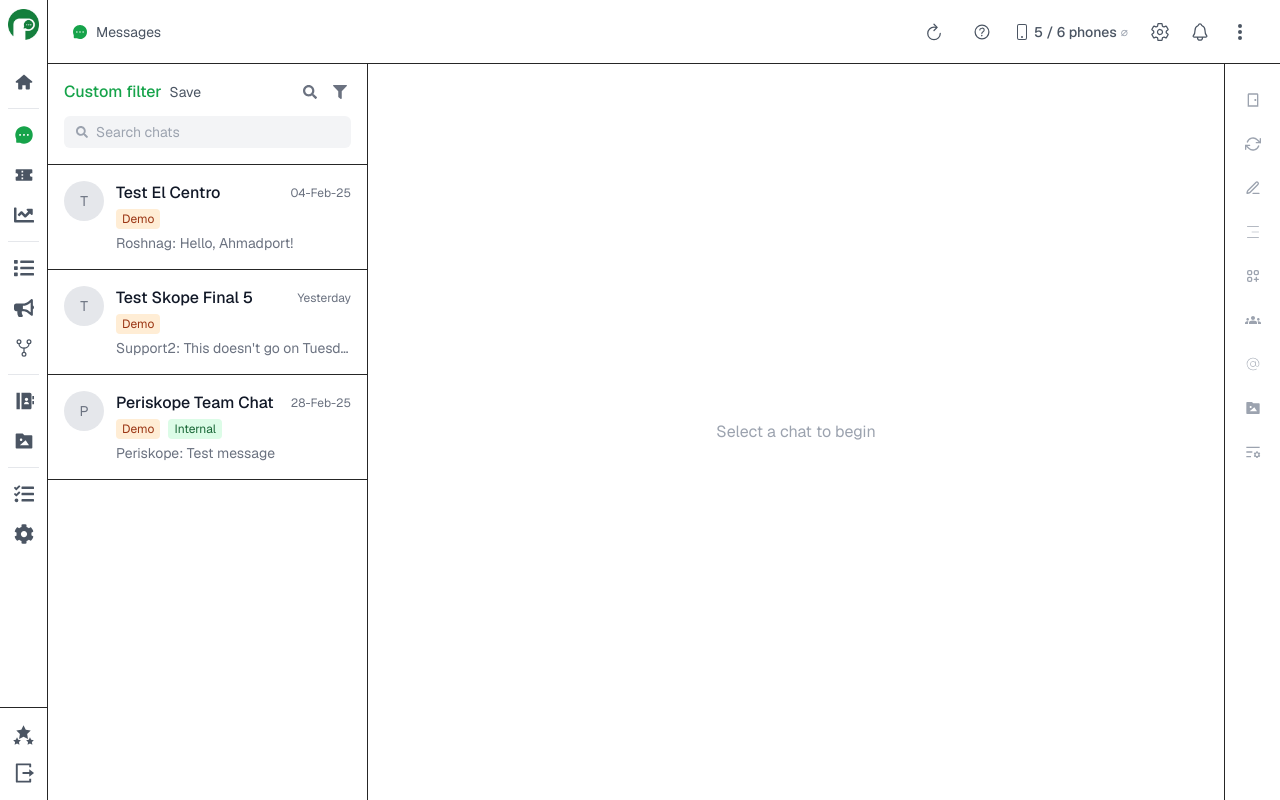
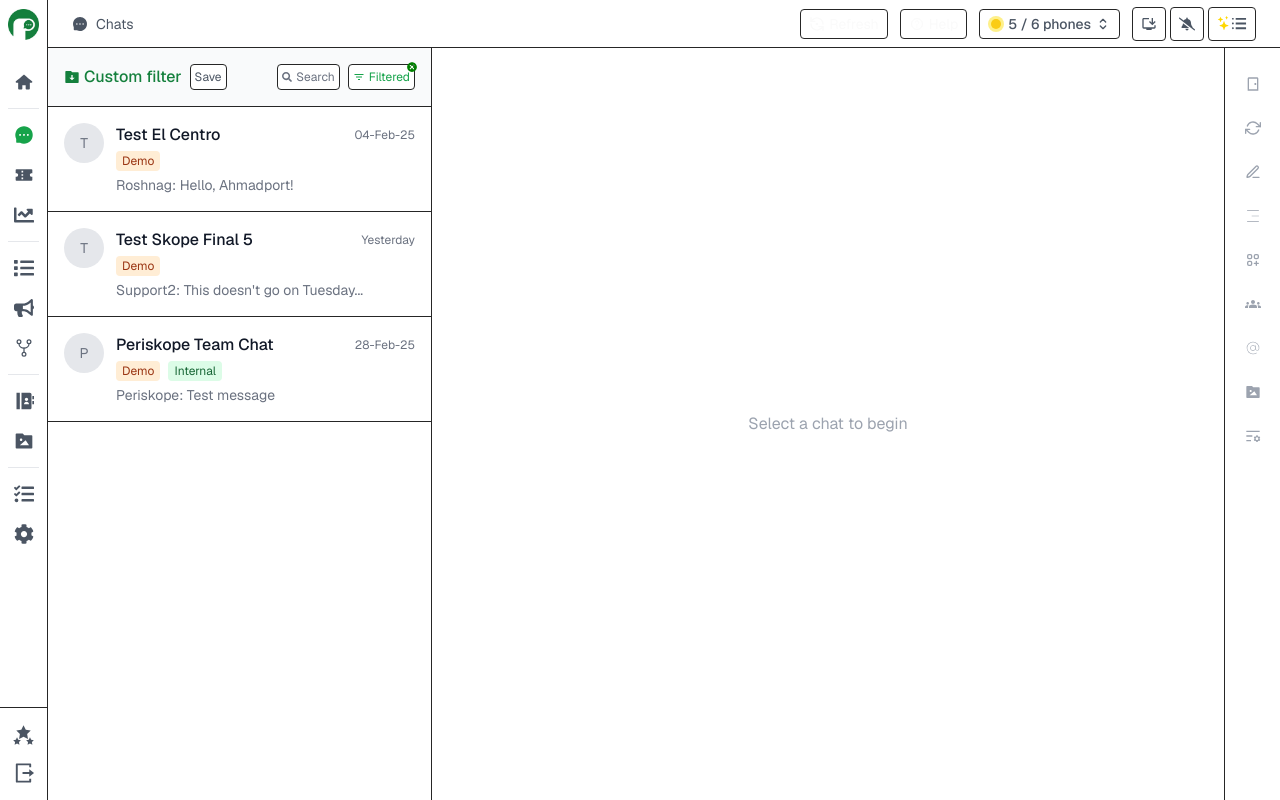
Before and after one commit to Jonaxx8/periskope-assignment, a Next.js app: page /chat in a window 1280 px wide. Built offline with nearby package versions, Linux system fonts and the light colour scheme.

Commit message:
worked on sidebar and toolbar ui

```diff
--- a/app/actions.ts
+++ b/app/actions.ts
@@ -57,7 +57,7 @@ export const signInAction = async (formData: FormData) => {
     return encodedRedirect("error", "/sign-in", error.message);
   }
 
-  return redirect("/protected");
+  return redirect("/chat");
 };
 
 export const forgotPasswordAction = async (formData: FormData) => {
--- a/app/chat/page.tsx
+++ b/app/chat/page.tsx
@@ -36,7 +36,7 @@ const mockChats: Chat[] = [
 export default function ChatPage() {
   const [chats, setChats] = useState<Chat[]>(mockChats);
   const [activeChat, setActiveChat] = useState<Chat | null>(null);
-  const [activeNavItem, setActiveNavItem] = useState('messages');
+  const [activeNavItem, setActiveNavItem] = useState('chats');
 
   const handleRefresh = () => {
     // Implement refresh logic here
@@ -53,7 +53,7 @@ export default function ChatPage() {
   };
 
   const renderContent = () => {
-    if (activeNavItem === 'messages') {
+    if (activeNavItem === 'chats') {
       return (
         <>
           <Sidebar
--- a/components/ui/NavigationBar.tsx
+++ b/components/ui/NavigationBar.tsx
@@ -30,7 +30,7 @@ const NavigationBar: FC<NavigationBarProps> = ({ activeItem, onItemSelect }) =>
       { id: 'home', icon: TiHome },
     ],
     [
-      { id: 'messages', icon: AiFillMessage },
+      { id: 'chats', icon: AiFillMessage },
       { id: 'coupons', icon: BiSolidCoupon },
       { id: 'analytics', icon: FaChartLine },
     ],
--- a/components/ui/Sidebar.tsx
+++ b/components/ui/Sidebar.tsx
@@ -1,7 +1,10 @@
-import { FC } from 'react';
-import { FaSearch, FaSave, FaFilter } from 'react-icons/fa';
+import { FC, useState, useMemo } from 'react';
+import { FaSearch } from 'react-icons/fa';
 import ChatListItem from '../../components/ui/ChatListItem';
 import { Chat } from '../../app/types';
+import { MdFilterList } from "react-icons/md";
+import { RiFolderDownloadFill } from "react-icons/ri";
+import { IoMdCloseCircle } from "react-icons/io";
 
 interface SidebarProps {
   chats: Chat[];
@@ -10,36 +13,92 @@ interface SidebarProps {
 }
 
 const Sidebar: FC<SidebarProps> = ({ chats, activeChat, onChatSelect }) => {
+  const [activeSearch, setActiveSearch] = useState(false)
+  const [activeFilter, setActiveFilter] = useState(true)
+  const [searchQuery, setSearchQuery] = useState('')
+
+  // Filter chats based on search query
+  const filteredChats = useMemo(() => {
+    if (!searchQuery.trim()) return chats;
+
+    const query = searchQuery.toLowerCase().trim();
+    return chats.filter(chat => {
+      // Search in chat title/name
+      if (chat.title?.toLowerCase().includes(query)) return true;
+
+      // Search in last message if exists
+
+      // // Search in participants if exists
+      // if (chat.participants?.some(participant =>
+      //   participant.name?.toLowerCase().includes(query)
+      // )) return true;
+
+      return false;
+    });
+  }, [chats, searchQuery]);
+
+  const handleSearchToggle = () => {
+    setActiveSearch(!activeSearch);
+    if (!activeSearch) {
+      setSearchQuery(''); // Clear search when closing
+    }
+  };
+
   return (
-    <aside className="w-80 bg-white border-r flex flex-col min-h-0">
+    <aside className="w-96 bg-white border-r flex flex-col min-h-0">
       {/* Header / Filter / Search */}
-      <div className="p-4 border-b shrink-0">
+      <div className="p-4 border-b shrink-0 bg-gray-50">
         <div className="flex items-center justify-between">
+          {activeFilter && <div className="flex items-center space-x-2">
+            <span className="text-green-700 font-medium flex items-center gap-1">
+              <RiFolderDownloadFill />
+              Custom filter
+            </span>
+            <button className="text-gray-600 text-xs border rounded p-1 bg-white">Save</button>
+          </div>}
           <div className="flex items-center space-x-2">
-            <span className="text-green-600 font-medium">Custom filter</span>
-            <button className="text-gray-600 text-sm">Save</button>
-          </div>
-          <div className="flex items-center space-x-2">
-            <button className="p-1 hover:bg-gray-100 rounded">
-              <FaSearch className="text-gray-500" size={14} />
+            <button
+              onClick={handleSearchToggle}
+              className={`p-1 relative hover:bg-gray-100 rounded border flex items-center space-x-1 text-xs !bg-white ${activeSearch ? 'text-green-600' : 'text-gray-500'}`}
+            >
+              <FaSearch size={10} className={activeSearch ? 'text-green-600' : 'text-gray-500'} />
+              <span>Search</span>
+              {activeSearch && <IoMdCloseCircle className='absolute -top-1 -right-1' size={12} color='green' />}
             </button>
-            <button className="p-1 hover:bg-gray-100 rounded">
-              <FaFilter className="text-gray-500" size={14} />
+            <button
+              onClick={() => setActiveFilter(!activeFilter)}
+              className={`p-1 relative hover:bg-gray-100 rounded border flex items-center space-x-1 text-xs !bg-white ${activeFilter ? 'text-green-600' : 'text-gray-500'}`}
+            >
+              <MdFilterList size={12} className={activeFilter ? 'text-green-600' : 'text-gray-500'}/>
+              <span>{activeFilter ? `Filtered` : `Filter`}</span>
+              {activeFilter && <IoMdCloseCircle className='absolute -top-1 -right-1' size={12} color='green' />}
             </button>
           </div>
         </div>
-        <div className="mt-3 flex items-center bg-gray-100 rounded-md px-3 py-1.5">
+        {activeSearch &&
+          <div className="mt-3 flex items-center bg-white border rounded-md px-3 py-1.5">
             <FaSearch className="text-gray-400 mr-2" size={12} />
             <input
+              value={searchQuery}
+              onChange={(e) => setSearchQuery(e.target.value)}
               className="bg-transparent outline-none text-sm flex-1"
               placeholder="Search chats"
             />
+            {searchQuery && (
+              <button
+                onClick={() => setSearchQuery('')}
+                className="text-gray-400 hover:text-gray-600"
+              >
+                <IoMdCloseCircle size={16} />
+              </button>
+            )}
           </div>
+        }
       </div>
 
       {/* Chat List */}
       <div className="flex-1 overflow-y-auto min-h-0">
-        {chats.map((chat) => (
+        {filteredChats.map((chat) => (
           <ChatListItem
             key={chat.id}
             chat={chat}
@@ -47,6 +106,11 @@ const Sidebar: FC<SidebarProps> = ({ chats, activeChat, onChatSelect }) => {
             onClick={() => onChatSelect(chat)}
           />
         ))}
+        {activeSearch && filteredChats.length === 0 && (
+          <div className="p-4 text-center text-gray-500 text-sm">
+            No chats found matching "{searchQuery}"
+          </div>
+        )}
       </div>
     </aside>
   );
--- a/components/ui/TopBar.tsx
+++ b/components/ui/TopBar.tsx
@@ -1,9 +1,6 @@
 import { FC } from 'react';
-import { IoRefreshOutline } from 'react-icons/io5';
+import { LuRefreshCcwDot } from "react-icons/lu";
 import { IoHelpCircleOutline } from 'react-icons/io5';
-import { BsPhone } from 'react-icons/bs';
-import { IoSettingsOutline } from 'react-icons/io5';
-import { IoNotificationsOutline } from 'react-icons/io5';
 import { HiDotsVertical } from 'react-icons/hi';
 import { AiFillMessage } from "react-icons/ai";
 import { TiHome } from "react-icons/ti";
@@ -11,6 +8,12 @@ import { BiSolidCoupon } from "react-icons/bi";
 import { FaChartLine, FaList, FaBullhorn, FaTasks, FaCog } from 'react-icons/fa';
 import { IoGitNetworkOutline } from "react-icons/io5";
 import { RiContactsBookFill, RiFolderImageFill } from "react-icons/ri";
+import { FaCircle } from "react-icons/fa6";
+import { HiOutlineSelector } from "react-icons/hi";
+import { MdOutlineInstallDesktop } from "react-icons/md";
+import { FaBellSlash } from "react-icons/fa6";
+import { TfiMenuAlt } from "react-icons/tfi";
+import { BsStars } from "react-icons/bs";
 
 interface TopBarProps {
   activeSection: string;
@@ -38,42 +41,49 @@ const TopBar: FC<TopBarProps> = ({ activeSection, onRefresh, onHelp }) => {
     activeSection.charAt(0).toUpperCase() + activeSection.slice(1);
 
   return (
-    <div className="h-16 bg-white border-b flex items-center justify-between px-6 py-2">
+    <div className="h-12 bg-white border-b flex items-center justify-between px-6 py-2">
       <div className="flex items-center space-x-2 text-gray-600">
         <Icon size={16} className={activeSection === 'messages' ? 'text-green-600' : ''} />
         <span className="text-sm">{sectionTitle}</span>
       </div>
 
-      <div className="flex items-center space-x-4">
+      <div className="flex items-center space-x-3">
         <button
           onClick={onRefresh}
-          className="p-1.5 hover:bg-gray-100 rounded-full text-gray-600"
+          className="flex items-center space-x-1 px-2 py-1 hover:bg-gray-100 rounded text-sm border"
         >
-          <IoRefreshOutline size={20} />
+          <LuRefreshCcwDot size={16} />
+          <span>Refresh</span>
         </button>
 
         <button
           onClick={onHelp}
-          className="p-1.5 hover:bg-gray-100 rounded-full text-gray-600"
+          className="flex items-center space-x-1 px-2 py-1 hover:bg-gray-100 rounded text-sm border"
         >
-          <IoHelpCircleOutline size={20} />
+          <IoHelpCircleOutline size={16} />
+          <span>Help</span>
         </button>
 
-        <div className="flex items-center space-x-1 text-gray-600">
-          <BsPhone size={16} />
+        <div className="flex items-center space-x-1 text-gray-600 border rounded py-1 px-2">
+          <div className="w-4 h-4 bg-yellow-200 rounded-full flex items-center justify-center">
+            <span className="text-xs font-bold text-yellow-400"><FaCircle size={10} /></span>
+          </div>
           <span className="text-sm font-medium">5 / 6 phones</span>
-          <span className="text-xs text-gray-400 ml-1">⌀</span>
+          <div className="w-4 h-4  rounded-full flex items-center justify-center ml-1">
+            <HiOutlineSelector />
+          </div>
         </div>
 
-        <div className="flex items-center space-x-2">
-          <button className="p-1.5 hover:bg-gray-100 rounded-full text-gray-600">
-            <IoSettingsOutline size={20} />
+        <div className="flex items-center space-x-1">
+          <button className="p-2 hover:bg-gray-100 rounded text-gray-600 border">
+            <MdOutlineInstallDesktop size={16} className="text-gray-600" />
           </button>
-          <button className="p-1.5 hover:bg-gray-100 rounded-full text-gray-600">
-            <IoNotificationsOutline size={20} />
+          <button className="p-2 hover:bg-gray-100 rounded text-gray-600 border">
+            <FaBellSlash size={16} className="text-gray-600" />
           </button>
-          <button className="p-1.5 hover:bg-gray-100 rounded-full text-gray-600">
-            <HiDotsVertical size={20} />
+          <button className="p-2 hover:bg-gray-100 rounded text-gray-600 border flex">
+            <BsStars size={14} color='#FFD700' />
+            <TfiMenuAlt size={16} className="text-gray-600" />
           </button>
         </div>
       </div>
--- a/utils/supabase/middleware.ts
+++ b/utils/supabase/middleware.ts
@@ -45,7 +45,7 @@ export const updateSession = async (request: NextRequest) => {
     }
 
     if (request.nextUrl.pathname === "/" && !user.error) {
-      return NextResponse.redirect(new URL("/protected", request.url));
+      return NextResponse.redirect(new URL("/chat", request.url));
     }
 
     return response;
```
Lines whose indentation alone changed are shown as unchanged.
